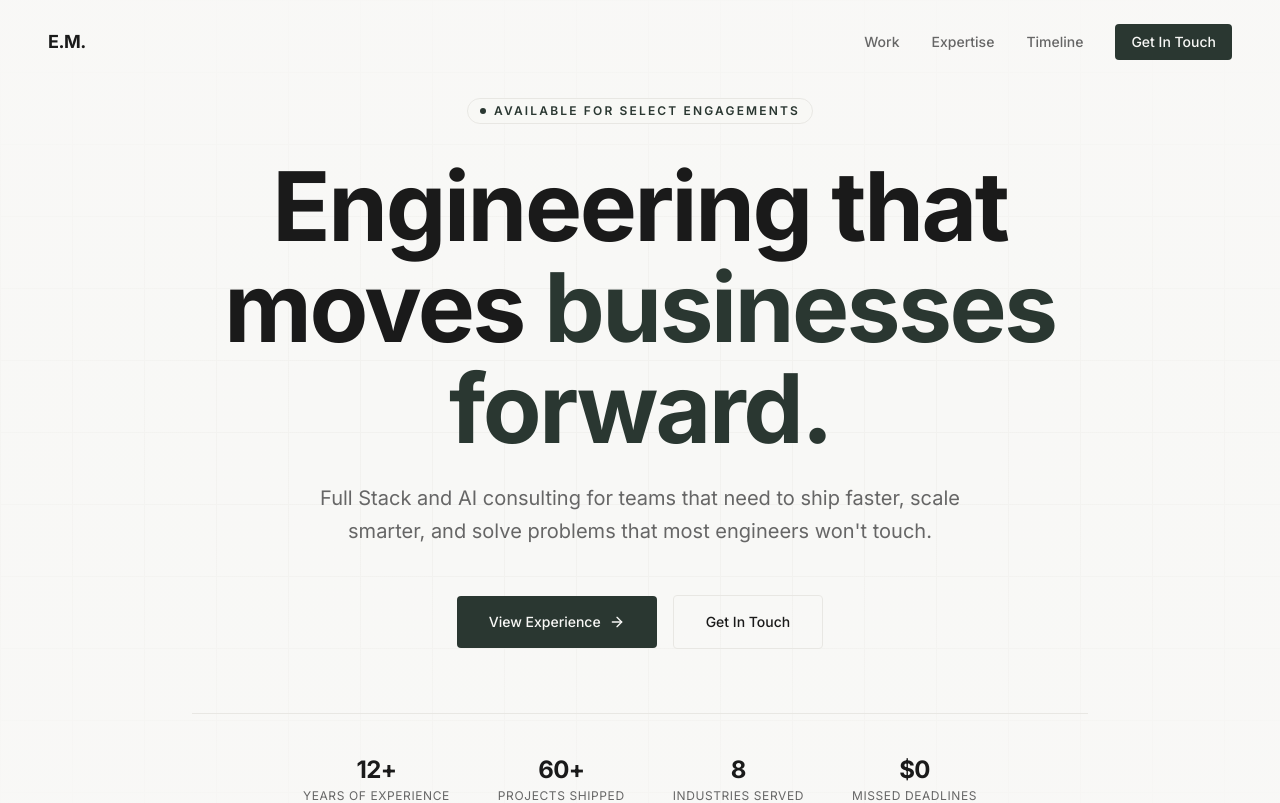
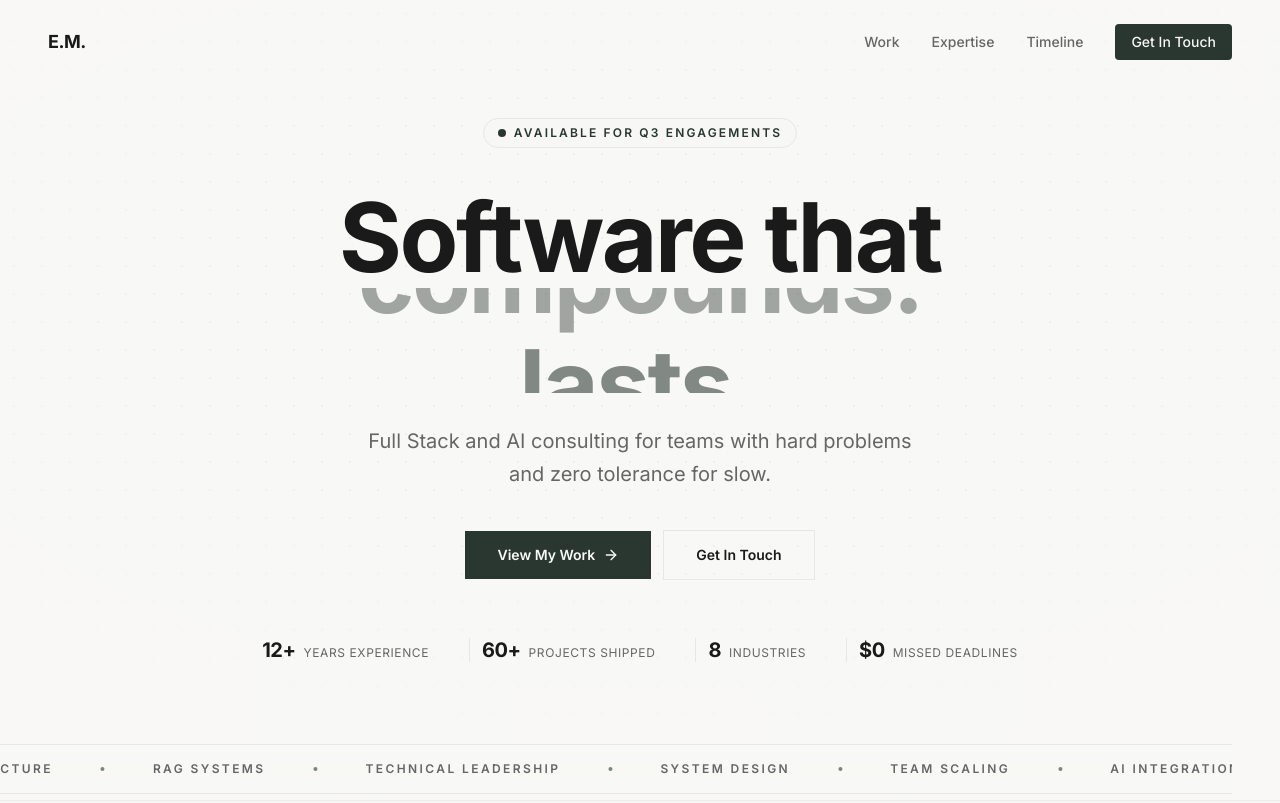
Before and after one commit to mikemills254/portfolio, a React (Vite) app in the folder artifacts/portfolio/: page / in a window 1280 px wide. Shown: the top 803 px of the page. Built offline with nearby package versions, Linux system fonts and the light colour scheme.

Commit message:
Refactor Hero component to improve styling and layout
Replit-Commit-Author: Agent

```diff
--- a/artifacts/portfolio/src/components/Hero.tsx
+++ b/artifacts/portfolio/src/components/Hero.tsx
@@ -1,101 +1,193 @@
+import { useEffect, useState } from 'react';
 import { ArrowRight } from 'lucide-react';
-import { useFadeIn } from '../hooks/use-fade-in';
+import { motion, AnimatePresence } from 'framer-motion';
+
+const CYCLING_WORDS = ['ships.', 'scales.', 'compounds.', 'lasts.'];
+
+const MARQUEE_ITEMS = [
+  'Full Stack Engineering',
+  'Enterprise AI',
+  'Cloud Architecture',
+  'RAG Systems',
+  'Technical Leadership',
+  'System Design',
+  'Team Scaling',
+  'AI Integration',
+  'Platform Engineering',
+  'Distributed Systems',
+];
+
+function MarqueeTrack() {
+  const doubled = [...MARQUEE_ITEMS, ...MARQUEE_ITEMS];
+  return (
+    <div className="relative w-screen left-1/2 -translate-x-1/2 overflow-hidden border-y border-border py-4 mt-20 bg-background/80 backdrop-blur-sm">
+      <motion.div
+        className="flex gap-12 whitespace-nowrap w-max"
+        animate={{ x: ['0%', '-50%'] }}
+        transition={{ duration: 28, ease: 'linear', repeat: Infinity }}
+      >
+        {doubled.map((item, i) => (
+          <span key={i} className="flex items-center gap-12 text-xs font-semibold uppercase tracking-[0.2em] text-muted-foreground">
+            {item}
+            <span className="w-1 h-1 rounded-full bg-primary/60 inline-block flex-shrink-0" />
+          </span>
+        ))}
+      </motion.div>
+    </div>
+  );
+}
 
 export function Hero() {
-  const ref = useFadeIn();
+  const [wordIndex, setWordIndex] = useState(0);
 
   const scrollTo = (id: string) => {
     const el = document.getElementById(id);
-    if (el) {
-      el.scrollIntoView({ behavior: 'smooth' });
-    }
+    if (el) el.scrollIntoView({ behavior: 'smooth' });
   };
+
+  useEffect(() => {
+    const t = setInterval(() => {
+      setWordIndex((i) => (i + 1) % CYCLING_WORDS.length);
+    }, 2200);
+    return () => clearInterval(t);
+  }, []);
 
   return (
     <section
-      className="min-h-screen flex flex-col items-center justify-center text-center pt-24 pb-20 px-6 md:px-12 relative overflow-hidden"
+      className="min-h-screen flex flex-col items-center justify-center pt-28 pb-0 px-6 md:px-12 relative overflow-hidden"
       data-testid="section-hero"
     >
-      {/* Subtle grid background */}
+      {/* Dot grid */}
       <div
         className="absolute inset-0 pointer-events-none"
         style={{
-          backgroundImage:
-            'linear-gradient(to right, hsl(var(--border)) 1px, transparent 1px), linear-gradient(to bottom, hsl(var(--border)) 1px, transparent 1px)',
-          backgroundSize: '72px 72px',
-          opacity: 0.35,
+          backgroundImage: 'radial-gradient(circle, hsl(var(--border)) 1px, transparent 1px)',
+          backgroundSize: '28px 28px',
+          opacity: 0.6,
         }}
       />
-      {/* Radial fade to white at edges */}
+      {/* Radial vignette */}
       <div
         className="absolute inset-0 pointer-events-none"
         style={{
           background:
-            'radial-gradient(ellipse 80% 60% at 50% 50%, transparent 30%, hsl(var(--background)) 100%)',
+            'radial-gradient(ellipse 90% 70% at 50% 40%, transparent 20%, hsl(var(--background)) 100%)',
         }}
       />
 
-      <div className="relative z-10 max-w-4xl mx-auto" ref={ref}>
+      {/* Main content */}
+      <div className="relative z-10 w-full max-w-5xl mx-auto text-center">
+
         {/* Eyebrow */}
-        <div
-          className="inline-flex items-center gap-2 px-3 py-1 rounded-full border border-border bg-background/80 text-xs font-semibold uppercase tracking-[0.18em] text-primary mb-8"
+        <motion.div
+          initial={{ opacity: 0, y: 12 }}
+          animate={{ opacity: 1, y: 0 }}
+          transition={{ duration: 0.5, ease: 'easeOut' }}
+          className="inline-flex items-center gap-2 px-3.5 py-1.5 rounded-full border border-border bg-background/90 text-xs font-semibold uppercase tracking-[0.18em] text-primary mb-10"
           data-testid="text-hero-label"
         >
-          <span className="w-1.5 h-1.5 rounded-full bg-primary inline-block" />
-          Available for select engagements
-        </div>
+          <span className="relative flex h-2 w-2">
+            <span className="animate-ping absolute inline-flex h-full w-full rounded-full bg-primary opacity-50" />
+            <span className="relative inline-flex rounded-full h-2 w-2 bg-primary" />
+          </span>
+          Available for Q3 engagements
+        </motion.div>
 
         {/* Headline */}
-        <h1
-          className="text-5xl sm:text-6xl md:text-7xl lg:text-8xl font-bold leading-[1.05] tracking-tight mb-6"
-          data-testid="text-hero-headline"
+        <motion.div
+          initial={{ opacity: 0, y: 20 }}
+          animate={{ opacity: 1, y: 0 }}
+          transition={{ duration: 0.6, delay: 0.1, ease: 'easeOut' }}
         >
-          Engineering that moves{' '}
-          <span className="text-primary">businesses forward.</span>
-        </h1>
+          <h1
+            className="text-6xl sm:text-7xl md:text-8xl font-bold leading-[1.04] tracking-tight mb-0"
+            data-testid="text-hero-headline"
+          >
+            Software that
+          </h1>
+
+          {/* Animated cycling word */}
+          <div
+            className="relative h-[1.1em] overflow-hidden text-6xl sm:text-7xl md:text-8xl font-bold leading-[1.04] tracking-tight text-primary"
+            aria-live="polite"
+            aria-label={`Software that ${CYCLING_WORDS[wordIndex]}`}
+          >
+            <AnimatePresence mode="popLayout" initial={false}>
+              <motion.span
+                key={wordIndex}
+                initial={{ y: '100%', opacity: 0 }}
+                animate={{ y: '0%', opacity: 1 }}
+                exit={{ y: '-100%', opacity: 0 }}
+                transition={{ duration: 0.45, ease: [0.32, 0.72, 0, 1] }}
+                className="absolute inset-0 flex items-center justify-center"
+              >
+                {CYCLING_WORDS[wordIndex]}
+              </motion.span>
+            </AnimatePresence>
+          </div>
+        </motion.div>
 
         {/* Subhead */}
-        <p
-          className="text-lg md:text-xl text-muted-foreground leading-relaxed max-w-2xl mx-auto mb-12"
+        <motion.p
+          initial={{ opacity: 0, y: 16 }}
+          animate={{ opacity: 1, y: 0 }}
+          transition={{ duration: 0.6, delay: 0.25, ease: 'easeOut' }}
+          className="text-lg md:text-xl text-muted-foreground leading-relaxed max-w-xl mx-auto mt-8 mb-10"
           data-testid="text-hero-subhead"
         >
-          Full Stack and AI consulting for teams that need to ship faster, scale smarter, and solve problems that most engineers won't touch.
-        </p>
+          Full Stack and AI consulting for teams with hard problems and zero tolerance for slow.
+        </motion.p>
 
         {/* CTAs */}
-        <div className="flex flex-col sm:flex-row items-center justify-center gap-4">
+        <motion.div
+          initial={{ opacity: 0, y: 16 }}
+          animate={{ opacity: 1, y: 0 }}
+          transition={{ duration: 0.6, delay: 0.35, ease: 'easeOut' }}
+          className="flex flex-col sm:flex-row items-center justify-center gap-3"
+        >
           <button
             onClick={() => scrollTo('work')}
-            className="w-full sm:w-auto px-8 py-4 bg-primary text-primary-foreground text-sm font-medium rounded hover:bg-primary/90 transition-colors flex items-center justify-center gap-2 group"
+            className="w-full sm:w-auto px-8 py-3.5 bg-primary text-primary-foreground text-sm font-semibold rounded-sm hover:bg-primary/90 transition-colors flex items-center justify-center gap-2 group"
             data-testid="button-hero-work"
           >
-            View Experience
+            View My Work
             <ArrowRight className="w-4 h-4 group-hover:translate-x-1 transition-transform" />
           </button>
           <button
             onClick={() => scrollTo('contact')}
-            className="w-full sm:w-auto px-8 py-4 bg-transparent text-foreground text-sm font-medium border border-border rounded hover:bg-secondary transition-colors"
+            className="w-full sm:w-auto px-8 py-3.5 text-foreground text-sm font-semibold border border-border rounded-sm hover:bg-secondary transition-colors"
             data-testid="button-hero-contact"
           >
             Get In Touch
           </button>
-        </div>
+        </motion.div>
 
-        {/* Social proof strip */}
-        <div className="mt-16 pt-10 border-t border-border flex flex-col sm:flex-row items-center justify-center gap-8 sm:gap-12">
+        {/* Stats row */}
+        <motion.div
+          initial={{ opacity: 0 }}
+          animate={{ opacity: 1 }}
+          transition={{ duration: 0.8, delay: 0.5 }}
+          className="mt-14 flex flex-wrap items-center justify-center gap-x-10 gap-y-4"
+        >
           {[
-            { value: '12+', label: 'Years of experience' },
+            { value: '12+', label: 'Years experience' },
             { value: '60+', label: 'Projects shipped' },
-            { value: '8', label: 'Industries served' },
+            { value: '8', label: 'Industries' },
             { value: '$0', label: 'Missed deadlines' },
-          ].map((stat) => (
-            <div key={stat.label} className="text-center" data-testid={`stat-${stat.label.toLowerCase().replace(/\s+/g, '-')}`}>
-              <div className="text-2xl font-bold tracking-tight">{stat.value}</div>
-              <div className="text-xs text-muted-foreground mt-0.5 uppercase tracking-wider">{stat.label}</div>
+          ].map((s, i) => (
+            <div key={i} className="flex items-center gap-3" data-testid={`stat-hero-${i}`}>
+              {i > 0 && <span className="hidden sm:block w-px h-6 bg-border" />}
+              <div>
+                <span className="text-xl font-bold tracking-tight">{s.value}</span>
+                <span className="text-xs text-muted-foreground ml-2 uppercase tracking-wider">{s.label}</span>
+              </div>
             </div>
           ))}
-        </div>
+        </motion.div>
       </div>
+
+      {/* Full-bleed scrolling marquee */}
+      <MarqueeTrack />
     </section>
   );
 }
```
